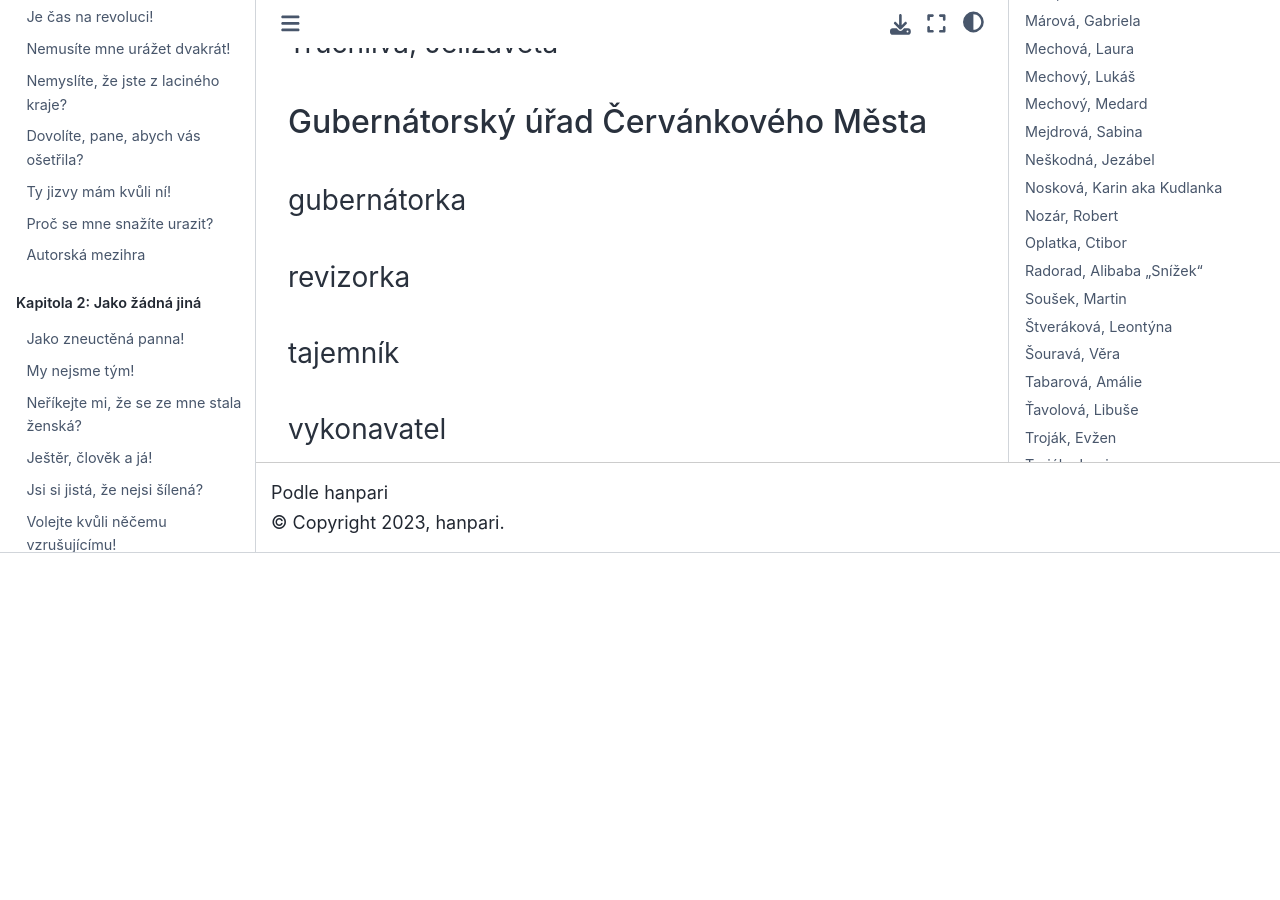
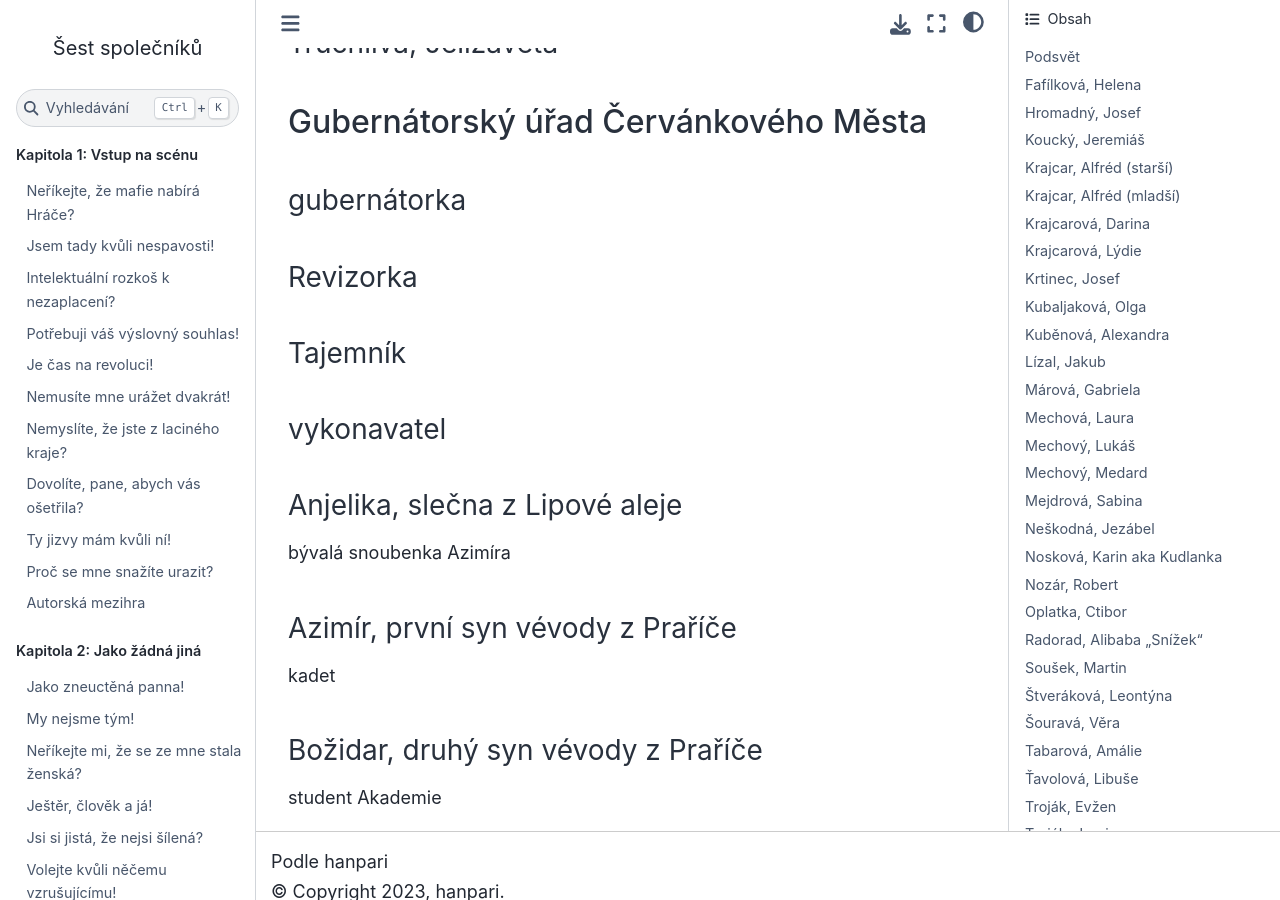
Before and after one commit to hanpari/sest-spolecniku, a Sphinx documentation site: the page built from source/sest_spolecniku/dodatky/postavy.md, in a window 1280 px wide and 900 px high, scrolled down 6347 px. Built offline with Sphinx 7.4.7 and the Sphinx Book theme 1.1.4, drawn with Linux system fonts in a browser that asks for light colours; before the commit the page ends 6900 px from its top, so only the background shows below that.

Commit message:
Anjelika

```diff
--- a/source/sest_spolecniku/dodatky/postavy.md
+++ b/source/sest_spolecniku/dodatky/postavy.md
@@ -194,8 +194,20 @@ velekněz, nejvyšší kněz chrámu v Červánkovém Městě
 
 ### gubernátorka
 
-### revizorka
+### Revizorka
 
-### tajemník
+### Tajemník
 
 ### vykonavatel
+
+### Anjelika, slečna z Lipové aleje
+
+bývalá snoubenka Azimíra
+
+### Azimír, první syn vévody z Praříče
+
+kadet
+
+### Božidar, druhý syn vévody z Praříče
+
+student Akademie
```
Also changed, not shown: source/sest_spolecniku/17/10.md (+51 -13 lines).
